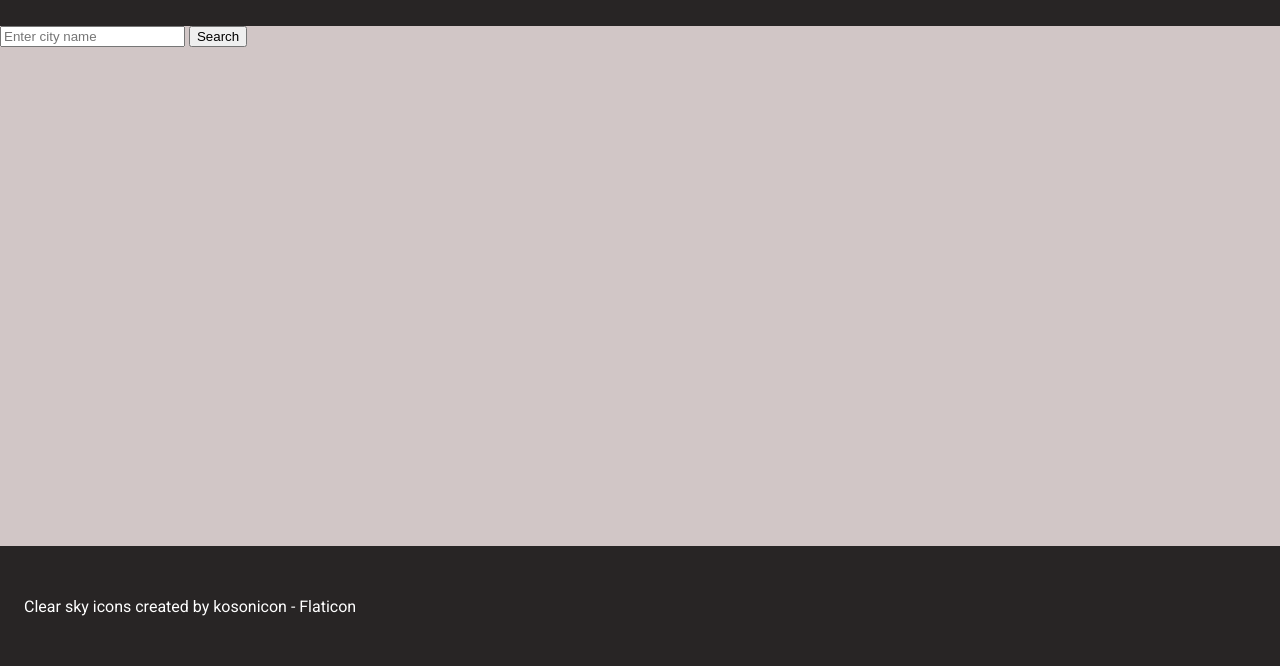
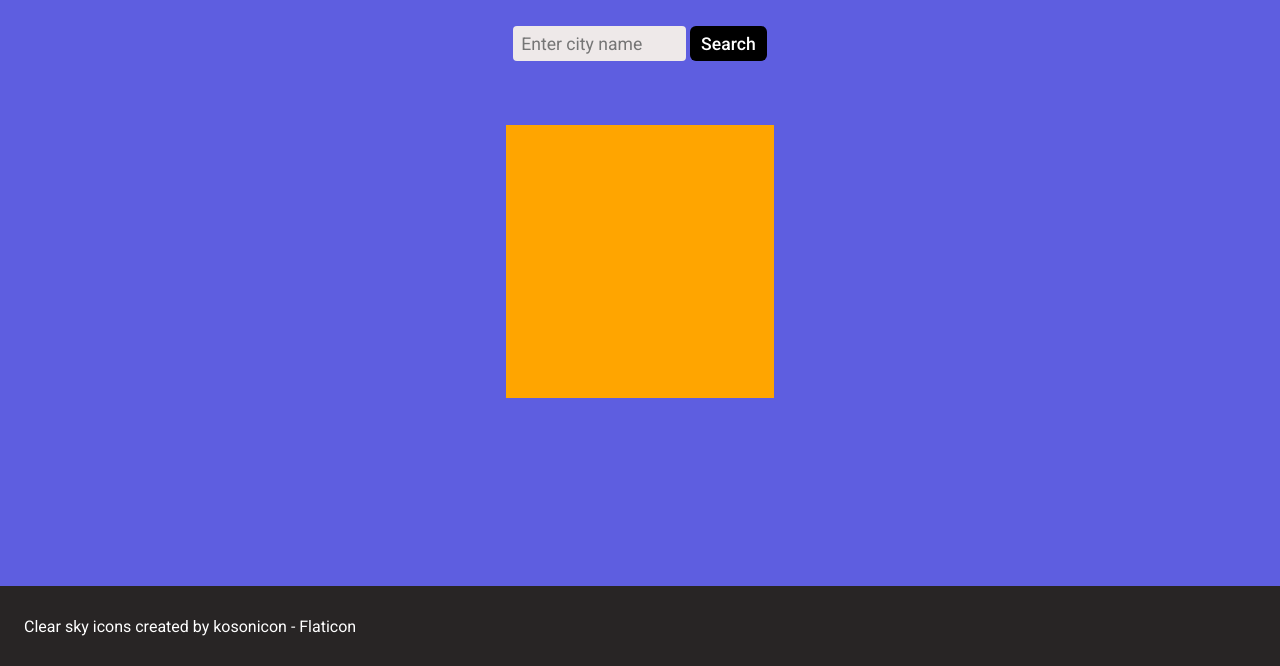
Before and after one commit to ArminKGW/weather-app, a website built with webpack: page src/index.html in a window 1280 px wide. Shown: the part 134-800 px from the top of the page. Built offline with nearby package versions, Linux system fonts and the light colour scheme; no server answers.

Commit message:
Add function to show weather data

```diff
--- a/src/index.html
+++ b/src/index.html
@@ -22,9 +22,18 @@
       </div>
     </div>
     <div class="container">
-      <div class="search-box">
-        <input type="text" id="search" placeholder="Enter city name" />
-        <button>Search</button>
+      <div class="box">
+        <form class="search-box">
+          <input type="text" id="user-city" placeholder="Enter city name" />
+          <button type="submit">Search</button>
+        </form>
+        <div class="weather-data">
+          <h1 class="city"></h1>
+          <div class="temp"></div>
+          <div class="feels-like"></div>
+          <div class="humidity"></div>
+          <div class="wind-speed"></div>
+        </div>
       </div>
     </div>
     <div class="footer">
--- a/src/index.js
+++ b/src/index.js
@@ -1,4 +1,12 @@
 import './styles.css';
+
+const btn = document.querySelector('button');
+const inputCity = document.querySelector('input');
+const city = document.querySelector('.city');
+const temp = document.querySelector('.temp');
+const feelsLike = document.querySelector('.feels-like');
+const humidity = document.querySelector('.humidity');
+const windSpeed = document.querySelector('.wind-speed');
 
 async function getData(city) {
   const cityLowerCase = city.toLowerCase();
@@ -13,10 +21,27 @@
     const data = await response.json();
     const currentConditions = data.currentConditions;
     const { temp, feelslike, humidity, windspeed } = currentConditions;
-    console.log(temp, feelslike, humidity, windspeed);
+    return { temp, feelslike, humidity, windspeed };
   } catch (error) {
     console.log(error);
   }
 }
 
-getData('turin');
+async function showData() {
+  const cityName = inputCity.value;
+  const data = await getData(cityName);
+  city.textContent = cityName;
+  temp.textContent = data.temp;
+  feelsLike.textContent = data.feelslike;
+  humidity.textContent = data.humidity;
+  windSpeed.textContent = data.windspeed;
+}
+
+function handleEvents() {
+  btn.addEventListener('click', (e) => {
+    e.preventDefault();
+    showData();
+  });
+}
+
+// handleEvents();
--- a/src/styles.css
+++ b/src/styles.css
@@ -7,7 +7,7 @@
   margin: 0;
   height: 100vh;
   display: grid;
-  grid-template-rows: 20% 1fr 15%;
+  grid-template-rows: 15% 1fr 10%;
 }
 
 .header-box {
@@ -31,7 +31,67 @@
 }
 
 .container {
-  background-color: rgb(209, 198, 198);
+  background-color: rgb(94, 94, 224);
+}
+
+.box {
+  margin: 40px auto;
+  height: 70%;
+  width: 30%;
+  display: flex;
+  flex-direction: column;
+  align-items: center;
+  gap: 4em;
+}
+
+form {
+  width: 100%;
+  display: flex;
+  justify-content: center;
+  gap: 4px;
+}
+
+input {
+  appearance: none;
+  width: 45%;
+  height: 2em;
+  border: 0;
+  outline: none;
+  border-radius: 4px;
+  padding-left: 8px;
+  background-color: rgb(238, 233, 233);
+  font-family: inherit;
+  font-size: 1.1rem;
+  box-sizing: border-box;
+}
+
+button {
+  width: 20%;
+  height: 2em;
+  border: 0;
+  padding: 0 6px;
+  border-radius: 6px;
+  background-color: black;
+  color: white;
+  font-family: inherit;
+  font-size: 1.1rem;
+  font-weight: 500;
+  box-sizing: border-box;
+}
+
+button:hover {
+  cursor: pointer;
+  border: 2px solid white;
+}
+
+button:active {
+  color: rgb(127, 119, 119);
+}
+
+.weather-data {
+  width: 70%;
+  height: 65%;
+  background-color: orange;
 }
 
 .footer {
```
